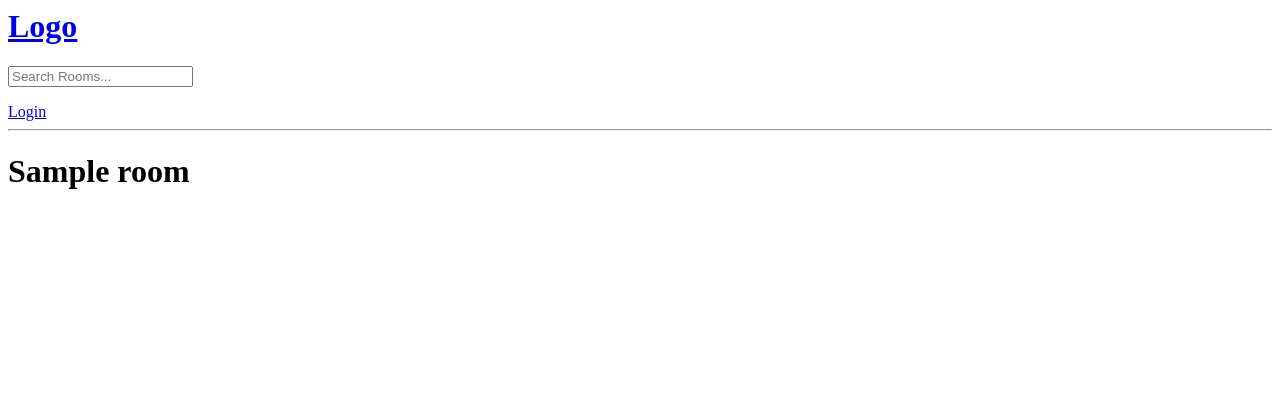
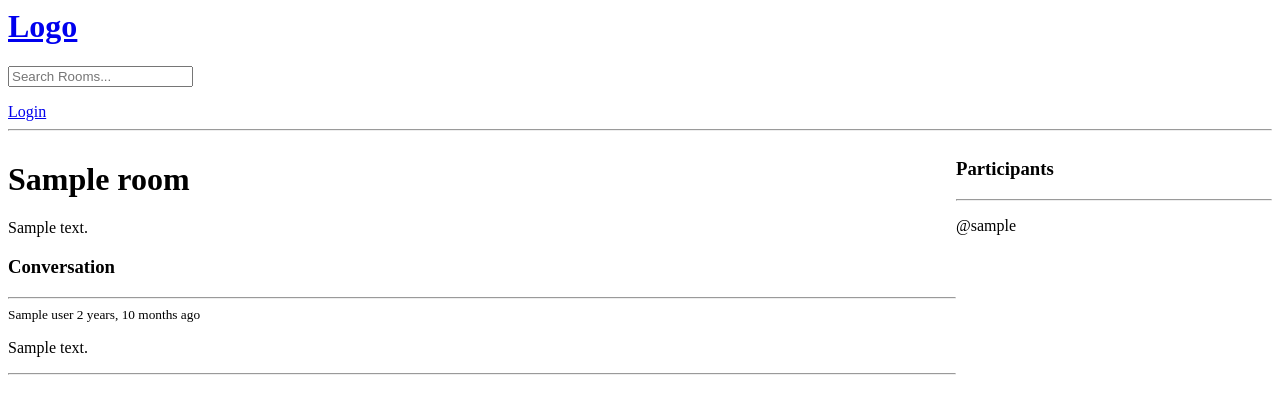
Before and after one commit to grebson/studybud, a Django app: template base/templates/base/room.html in a window 1280 px wide. Shown: the top 414 px of the page. Run offline with Django 4.2, Linux system fonts and the light colour scheme; the template is opened without the code that fills it: most values are stand-ins (such as "Sample title", 1, 10 or a date in 2020).

Commit message:
03:30:00

```diff
--- a/base/models.py
+++ b/base/models.py
@@ -14,7 +14,7 @@ class Room(models.Model):
     topic = models.ForeignKey(Topic, null = True, on_delete = models.SET_NULL)
     name = models.CharField(max_length = 200)
     description = models.TextField(blank = True, null = True)
-    # participants =
+    participants = models.ManyToManyField(User, blank = True, related_name = 'participants')
     created = models.DateTimeField(auto_now_add = True)
     updated = models.DateTimeField(auto_now = True)
 
--- a/base/templates/base/home.html
+++ b/base/templates/base/home.html
@@ -4,7 +4,7 @@
 <style>
     .home-container {
         display: grid;
-        grid-template-columns: 1fr 3fr;
+        grid-template-columns: 1fr 3fr 1fr;
     }
 </style>
 
@@ -42,6 +42,10 @@
             {% endfor %}
         </div>
     </div>
+    <div>
+        <h3>Recent Activity</h3>
+        <hr>
+    </div>
 </div>
 
 {% endblock %}
--- a/base/templates/base/room.html
+++ b/base/templates/base/room.html
@@ -1,5 +1,52 @@
 {% extends 'main.html' %}
 
 {% block content %}
-<h1>{{ room.name }}</h1>
+<style>
+    .room-container {
+        display: grid;
+        grid-template-columns: 3fr 1fr;
+    }
+</style>
+
+<div class="room-container">
+    <div>
+        <h1>{{ room.name }}</h1>
+
+        <p>{{ room.description }}</p>
+
+        <div class="comment-wrapper">
+            <h3>Conversation</h3>
+            <hr>
+            {% for message in room_messages %}
+                <div>
+                    {% if request.user == message.user %}
+                        <a href="{% url 'delete-message' message.id %}">Delete</a>
+                    {% endif %}
+                    <small>{{ message.user }} {{ message.created|timesince }} ago</small>
+                    <p>{{ message.body }}</p>
+                    <hr>
+                </div>
+            {% endfor %}
+        </div>
+
+        {% if request.user.is_authenticated %}
+        <div class="comment-form">
+            <form method="POST" action="">
+                {% csrf_token %}
+                <input type="text" name="body" placeholder="Write your message here...">
+                <input type="submit" value="Submit">
+            </form>
+        </div>
+        {% endif %}
+    </div>
+    <div>
+        <h3>Participants</h3>
+        <hr>
+        {% for user in participants %}
+            <div>
+                <p>@{{ user.username }}</p>
+            </div>
+        {% endfor %}
+    </div>
+<div>
 {% endblock %}
--- a/base/urls.py
+++ b/base/urls.py
@@ -10,4 +10,5 @@ urlpatterns = [
     path('create-room/', views.createRoom, name = 'create-room'),
     path('update-room/<str:pk>', views.updateRoom, name = 'update-room'),
     path('delete-room/<str:pk>', views.deleteRoom, name = 'delete-room'),
+    path('delete-message/<str:pk>', views.deleteMessage, name = 'delete-message'),
 ]
--- a/templates/navbar.html
+++ b/templates/navbar.html
@@ -7,6 +7,7 @@
 </form>
 
 {% if user.is_authenticated %}
+<p>Hello {{ request.user }}</p>
 <a href="{% url 'logout' %}">Logout</a>
 {% else %}
 <a href="{% url 'login' %}">Login</a>
```
Also changed, not shown: base/views.py (+29 -2 lines), base/migrations/0003_alter_room_options_room_participants.py (added).
